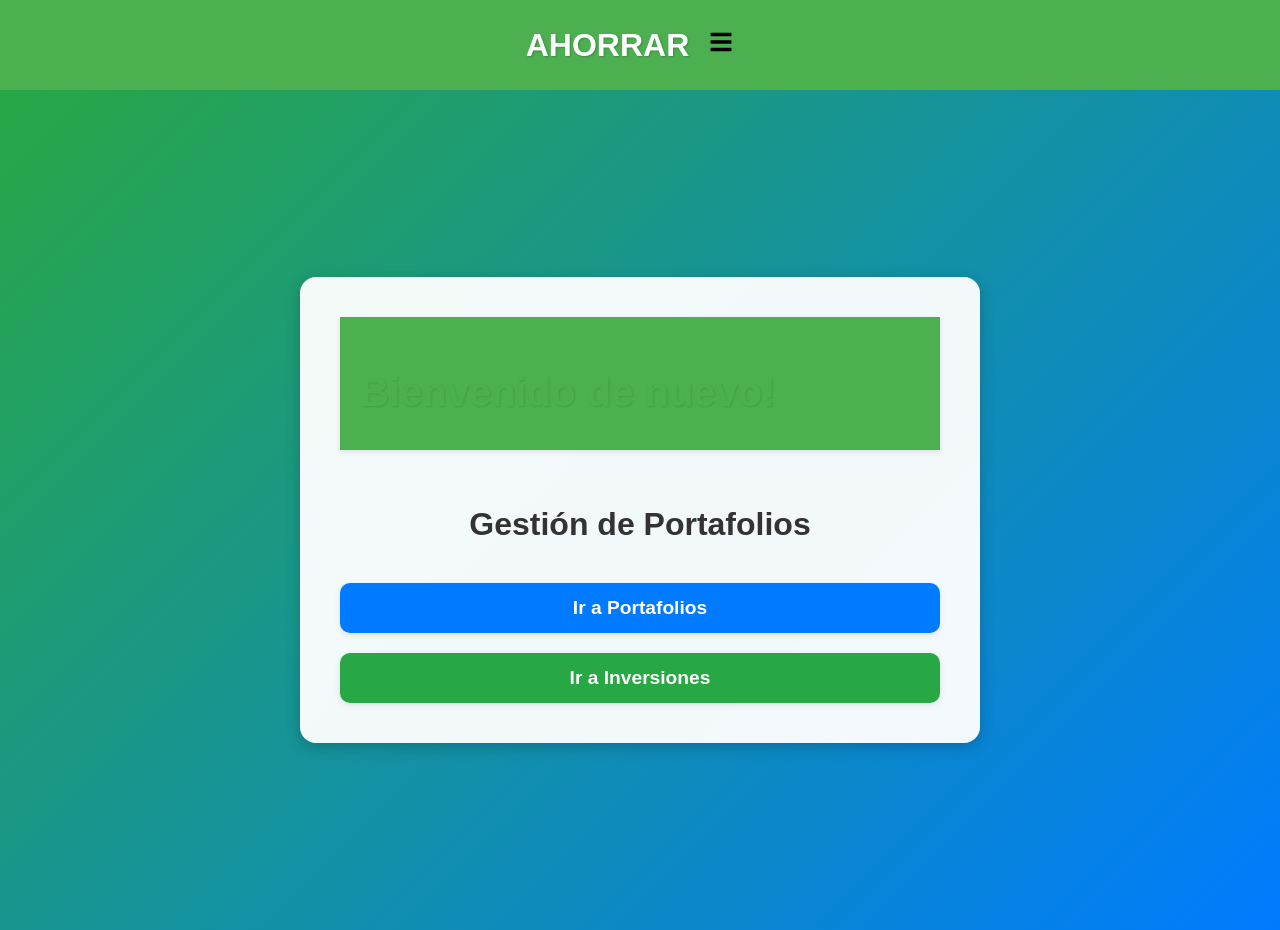
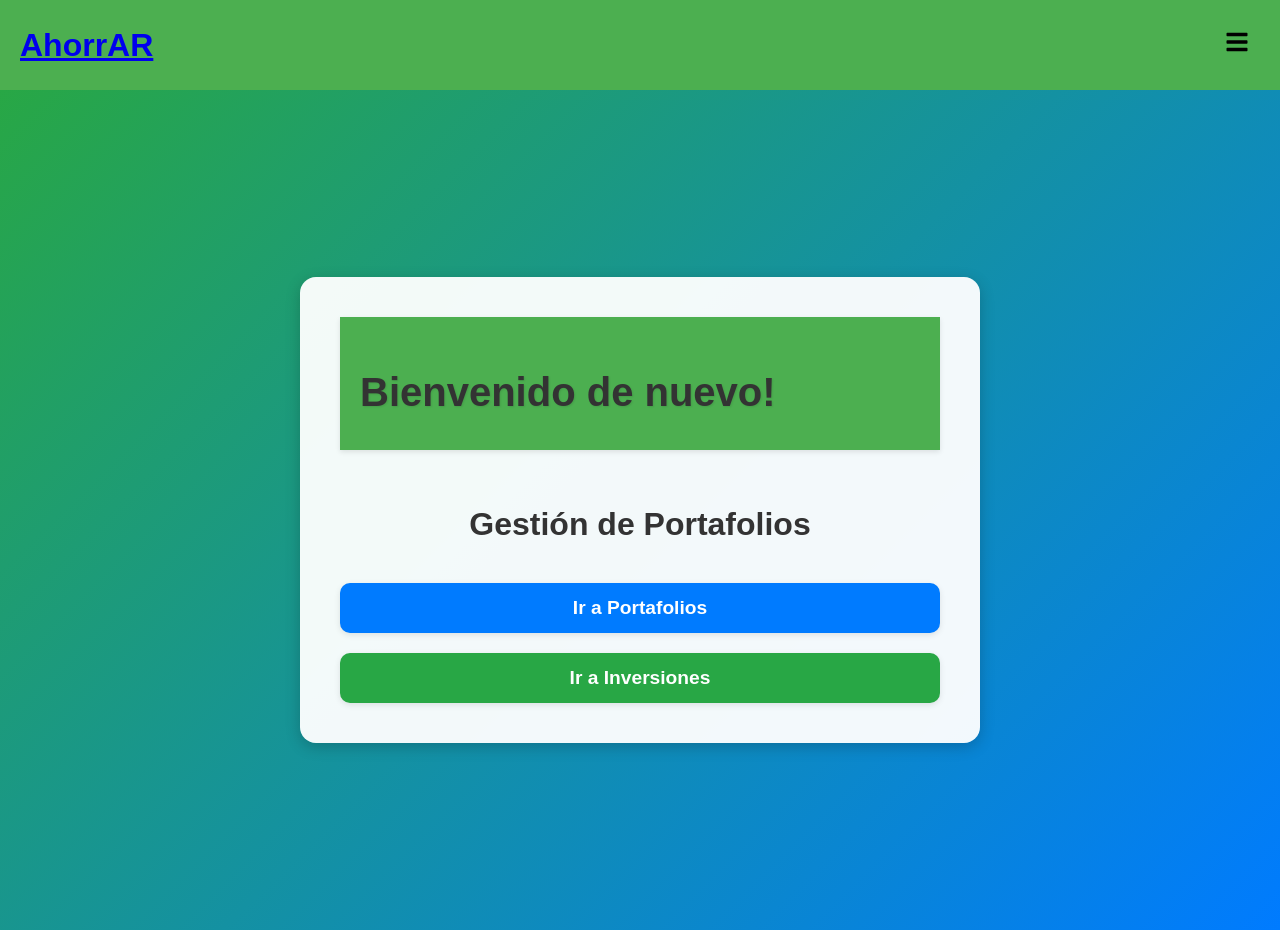
Before and after one commit to juancruzchemin/AhorrAR, a React (Create React App) app in the folder frontend/: page / in a window 1280 px wide. Built offline with nearby package versions, Linux system fonts and the light colour scheme; sample sign-in values are in the browser's storage.

Commit message:
Last fix

```diff
--- a/frontend/src/App.css
+++ b/frontend/src/App.css
@@ -53,28 +53,46 @@ nav a:hover {
   padding: 20px;
 }
 
-.header {
+header {
+  background-color: #4CAF50; /* Color verde */
+  color: white;
+  padding: 20px;
   display: flex;
-  justify-content: center;
+  justify-content: space-between; /* Título a la izquierda, botón a la derecha */
   align-items: center;
-  background-color: #4CAF50; /* Color verde para el header */
-  padding: 20px;
-  box-shadow: 0 2px 10px rgba(0, 0, 0, 0.1);
+  box-shadow: 0 2px 5px rgba(0, 0, 0, 0.1);
 }
 
-.header h1 {
-  font-size: 2rem; /* Tamaño grande para destacar el título */
-  color: white; /* Texto blanco para contraste */
+header h1 {
   margin: 0;
-  text-transform: uppercase; /* Todas las letras mayúsculas */
-  text-shadow: 1px 1px 2px rgba(0, 0, 0, 0.2); /* Sombra para resaltar */
+  font-size: 2rem; /* Mantiene el tamaño del título */
 }
 
-.header h1 a {
-  text-decoration: none; /* Sin subrayado */
-  color: inherit; /* Mantiene el color blanco del título */
+header nav {
+  display: flex;
+  align-items: center;
 }
 
-.header h1 a:hover {
-  color: #D9EAD3; /* Cambia a un tono más claro al pasar el mouse */
+nav a {
+  color: white;
+  text-decoration: none;
+  margin-left: 20px;
+  font-size: 16px;
 }
+
+nav a:hover {
+  text-decoration: underline;
+}
+
+.menu-button {
+  background-color: transparent; /* Botón sin fondo visible */
+  color: white;
+  border: none;
+  padding: 10px;
+  cursor: pointer;
+  font-size: 20px; /* Tamaño ligeramente mayor */
+}
+
+.menu-button:hover {
+  color: #D9EAD3; /* Cambia el color al pasar el mouse */
+}
--- a/frontend/src/components/Inversiones.js
+++ b/frontend/src/components/Inversiones.js
@@ -9,22 +9,22 @@ const Inversiones = () => {
     montoActual: 0,
     precioCompra: 0,
     precioActual: 0,
-    fechaCompra: "",
+    fechaCompra: new Date().toISOString().split("T")[0], // Fecha actual en formato YYYY-MM-DD
     precioVenta: 0,
-    fechaVenta: "",
+    fechaVenta: new Date().toISOString().split("T")[0], // Fecha actual en formato YYYY-MM-DD
     categoria: "",
     subcategoria: "",
   });
 
-  const token = localStorage.getItem("token"); // Si usas autenticación
+  const token = localStorage.getItem("token");
 
-  // Obtener todas las inversiones al cargar el componente
   useEffect(() => {
     const fetchInversiones = async () => {
       try {
-        const response = await axios.get(`${process.env.REACT_APP_BACKEND_URL}/api/inversiones`, {
-          headers: { Authorization: `Bearer ${token}` },
-        });
+        const response = await axios.get(
+          `${process.env.REACT_APP_BACKEND_URL}/api/inversiones`,
+          { headers: { Authorization: `Bearer ${token}` } }
+        );
         setInversiones(response.data);
       } catch (error) {
         console.error("Error al obtener inversiones:", error);
@@ -36,25 +36,38 @@ const Inversiones = () => {
   // Manejar cambios en el formulario
   const handleChange = (e) => {
     const { name, value } = e.target;
-    setFormData({ ...formData, [name]: value });
+
+    // Si el usuario introduce el "precioCompra", actualizamos automáticamente otros campos
+    if (name === "precioCompra") {
+      setFormData((prevFormData) => ({
+        ...prevFormData,
+        [name]: value,
+        precioActual: value, // Completar precioActual con el precioCompra
+        precioVenta: value, // Completar precioVenta con el precioCompra
+      }));
+    } else {
+      setFormData({ ...formData, [name]: value });
+    }
   };
 
   // Agregar una nueva inversión
   const handleSubmit = async (e) => {
     e.preventDefault();
     try {
-      const response = await axios.post(`${process.env.REACT_APP_BACKEND_URL}/api/inversiones`, formData, {
-        headers: { Authorization: `Bearer ${token}` },
-      });
+      const response = await axios.post(
+        `${process.env.REACT_APP_BACKEND_URL}/api/inversiones`,
+        formData,
+        { headers: { Authorization: `Bearer ${token}` } }
+      );
       setInversiones([...inversiones, response.data]);
       setFormData({
         nombre: "",
         montoActual: 0,
         precioCompra: 0,
         precioActual: 0,
-        fechaCompra: "",
+        fechaCompra: new Date().toISOString().split("T")[0], // Restablecer a la fecha actual
         precioVenta: 0,
-        fechaVenta: "",
+        fechaVenta: new Date().toISOString().split("T")[0], // Restablecer a la fecha actual
         categoria: "",
         subcategoria: "",
       });
@@ -66,9 +79,10 @@ const Inversiones = () => {
   // Eliminar una inversión
   const handleDelete = async (id) => {
     try {
-      await axios.delete(`${process.env.REACT_APP_BACKEND_URL}/api/inversiones/${id}`, {
-        headers: { Authorization: `Bearer ${token}` },
-      });
+      await axios.delete(
+        `${process.env.REACT_APP_BACKEND_URL}/api/inversiones/${id}`,
+        { headers: { Authorization: `Bearer ${token}` } }
+      );
       setInversiones(inversiones.filter((inv) => inv._id !== id));
     } catch (error) {
       console.error("Error al eliminar la inversión:", error);
@@ -133,7 +147,6 @@ const Inversiones = () => {
                 value={formData.precioActual}
                 onChange={handleChange}
                 placeholder="Precio Actual"
-                required
               />
             </td>
             <td>
@@ -196,9 +209,9 @@ const Inversiones = () => {
               <td>{inv.montoActual}</td>
               <td>{inv.precioCompra}</td>
               <td>{inv.precioActual}</td>
-              <td>{inv.fechaCompra}</td>
+              <td>{inv.fechaCompra.split("T")[0]}</td>
               <td>{inv.precioVenta}</td>
-              <td>{inv.fechaVenta}</td>
+              <td>{inv.fechaVenta.split("T")[0]}</td>
               <td>{inv.categoria}</td>
               <td>{inv.subcategoria}</td>
               <td>
--- a/frontend/src/styles/HomeUsers.css
+++ b/frontend/src/styles/HomeUsers.css
@@ -23,7 +23,6 @@
 /* Cabecera de bienvenida */
 .home-users-content h2 {
   font-size: 2.5rem; /* Tamaño más grande */
-  color: #4CAF50;
   margin-bottom: 15px;
   font-weight: bold;
   text-shadow: 1px 1px 2px rgba(0, 0, 0, 0.1); /* Sombra para destacar */
```
